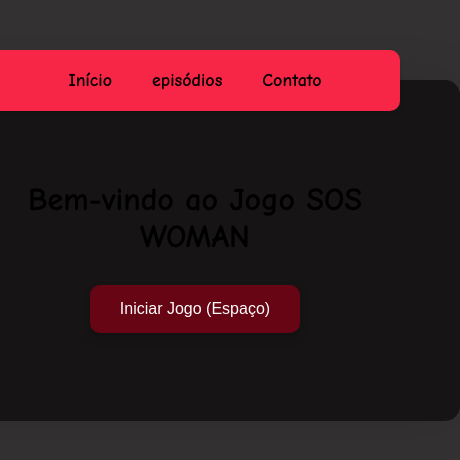
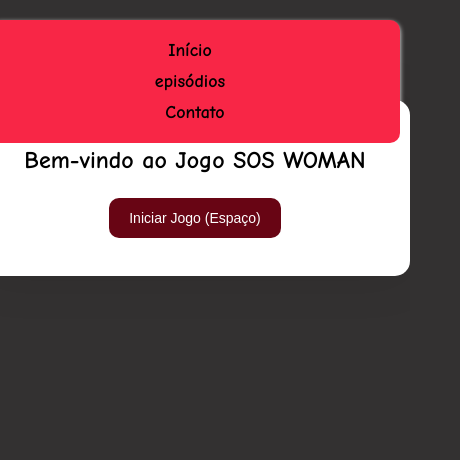
Before and after one commit to kimjessy/SOS-WOAMAN, a plain HTML site: page index.html in a window 390 px wide. Shown: the whole page, 460 px wide, since content can reach past the window. Drawn offline with Linux system fonts and the light colour scheme.

Commit message:
Update estilo.css

```diff
--- a/estilo.css
+++ b/estilo.css
@@ -1,6 +1,6 @@
 body {
     font-family: 'Comic Sans MS', cursive, sans-serif;
-    background-color: #1f1d1de8; /* Azul claro */
+    background-color: #1f1d1de8; /* Azul escuro */
     margin: 0;
     display: flex;
     flex-direction: column;
@@ -10,44 +10,41 @@ body {
     position: relative; /* Adiciona posição relativa ao corpo */
 }
 
-
 .navigation {
     background-color:#f82646; /* Rosa */
     color: #ff0000;
-    padding: 20px 20px; /* Ajusta o padding para mais espaço */
+    padding: 20px;
     border-radius: 10px;
-    box-shadow: 0 2px 5px rgba(0, 0, 0, 0.1);
-    position: absolute; /* Posição absoluta em relação ao corpo */
-    top: 50px; /* Afasta 20px do topo */
-    margin-top: auto;
-    width:500px - 30px; /* Barra de navegação ocupa toda a largura, menos padding */
+    box-shadow: 0 2px 5px rgb(255, 255, 255);
+    position: absolute;
+    top: 50px;
+    width: calc(100% - 40px); /* Barra de navegação se adapta a tela com margem de 20px */
+    max-width: 500px; /* Largura máxima para não expandir demais */
     z-index: 2; /* Coloca a barra de navegação acima do conteúdo */
     display: flex;
-    justify-content: center; /* Centraliza o conteúdo da navegação */
+    justify-content: center;
 }
-
 
 .navigation ul {
     list-style-type: none;
     padding: 0;
     margin: 0;
     display: flex;
+    justify-content: space-around; /* Distribui os itens uniformemente */
+    width: 100%; /* Ocupa toda a largura do elemento pai */
 }
-
 
 .navigation ul li {
     margin-right: 10px;
 }
 
-
 .navigation ul li:last-child {
     margin-right: 0;
 }
 
-
 .navigation ul li a {
     text-decoration: none;
-    color: #000000; /* Branco */
+    color: #000000; /* Preto */
     font-weight: bold;
     font-size: 18px;
     padding: 8px 15px;
@@ -55,36 +52,32 @@ body {
     transition: background-color 0.3s;
 }
 
-
 .navigation ul li a:hover {
     background-color: #a05d5d; /* Rosa mais escuro */
 }
-
 
 .container {
     display: flex;
     flex-direction: column;
     justify-content: center;
     align-items: center;
-    width: 80%;
+    width: 90%; /* Adapta a largura para telas menores */
     max-width: 600px; /* Limita a largura máxima */
-    background: #161414; /* Branco */
-    padding: 80px;
+    background: #ffffff; /* Branco */
+    padding: 50px; /* Reduz o padding para telas menores */
     border-radius: 15px;
     box-shadow: 0 0 50px rgba(0, 0, 0, 0.1);
     z-index: 1; /* Coloca a área de conteúdo acima da navegação */
     position: relative; /* Adiciona posição relativa à área de conteúdo */
-    margin-top: 200px; /* Espaço para a barra de navegação */
+    margin-top: 150px; /* Ajusta o espaço da navegação */
     text-align: center; /* Centraliza o texto */
 }
-
 
 .button-container {
     display: flex;
     justify-content: center;
     margin-top: 20px; /* Espaço entre o título e o botão */
 }
-
 
 .choice-button, .episode-button {
     padding: 15px 30px;
@@ -96,25 +89,17 @@ body {
     color: #ffffff; /* Branco */
     box-shadow: 0 5px 10px rgba(255, 255, 255, 0.2);
     transition: background-color 0.3s, transform 0.3s;
-
+    margin: 8px;
 }
-
 
 .choice-button:hover, .episode-button:hover {
     background-color: #660606; /* Vermelho escuro */
     transform: translateY(-3px);
 }
 
-
 .choice-button:active, .episode-button:active {
     transform: translateY(0);
 }
-
-
-
-
-
-
 
 .typewriter {
     overflow: hidden;
@@ -123,48 +108,56 @@ body {
     animation: typing 3.5s steps(40, end), blink-caret 0.75s step-end infinite;
 }
 
-
 @keyframes typing {
     from { width: 0; }
     to { width: 100%; }
 }
-
 
 @keyframes blink-caret {
     from, to { border-color: transparent; }
     50% { border-color: black; }
 }
 
-
+/* Estilos para telas menores que 768px (tablets e smartphones) */
 @media (max-width: 768px) {
     .container {
-        width: 95%;
-        margin-top: 80px; /* Ajusta o espaço para a barra de navegação em telas menores */
+        width: 95%; /* O container ocupa quase toda a largura da tela */
+        margin-top: 100px; /* Ajusta o espaço para a barra de navegação */
+        padding: 40px; /* Reduz o padding para telas menores */
     }
-
 
     .navigation {
         width: calc(100% - 20px); /* Ajusta a largura em telas menores */
         margin: 0 10px; /* Ajusta a margem em telas menores */
+        top: 20px; /* Menor distância do topo */
+    }
+
+    .navigation ul {
+        flex-direction: column; /* Navegação em coluna em telas menores */
+        align-items: center;
+    }
+
+    .navigation ul li {
+        margin-bottom: 10px;
+    }
+
+    .navigation ul li:last-child {
+        margin-bottom: 0;
     }
 }
 
-/* Botões de escolha serão ocultados inicialmente */
-.button-container {
-    display: none; /* Oculta os botões inicialmente */
-    justify-content: center;
-    margin-top: 20px;
+/* Estilos para telas menores que 480px (smartphones) */
+@media (max-width: 480px) {
+    .container {
+        padding: 30px; /* Mais compacto para telas muito pequenas */
+    }
+
+    .choice-button, .episode-button {
+        font-size: 14px; /* Botões menores em smartphones */
+        padding: 12px 20px;
+    }
+
+    h1 {
+        font-size: 1.5rem; /* Ajusta o tamanho da fonte do título */
+    }
 }
-
-.choice-button, .episode-button {
-    padding: 15px 30px;
-    margin:8px ;
-    font-size: 16px;
-    cursor: pointer;
-    border: none;
-    border-radius: 10px;
-    background-color: #680514;
-    color: #ffffff;
-    box-shadow: 0 5px 10px rgba(0, 0, 0, 0.2);
-    transition: background-color 0.3s, transform 0.3s;
-}
```
